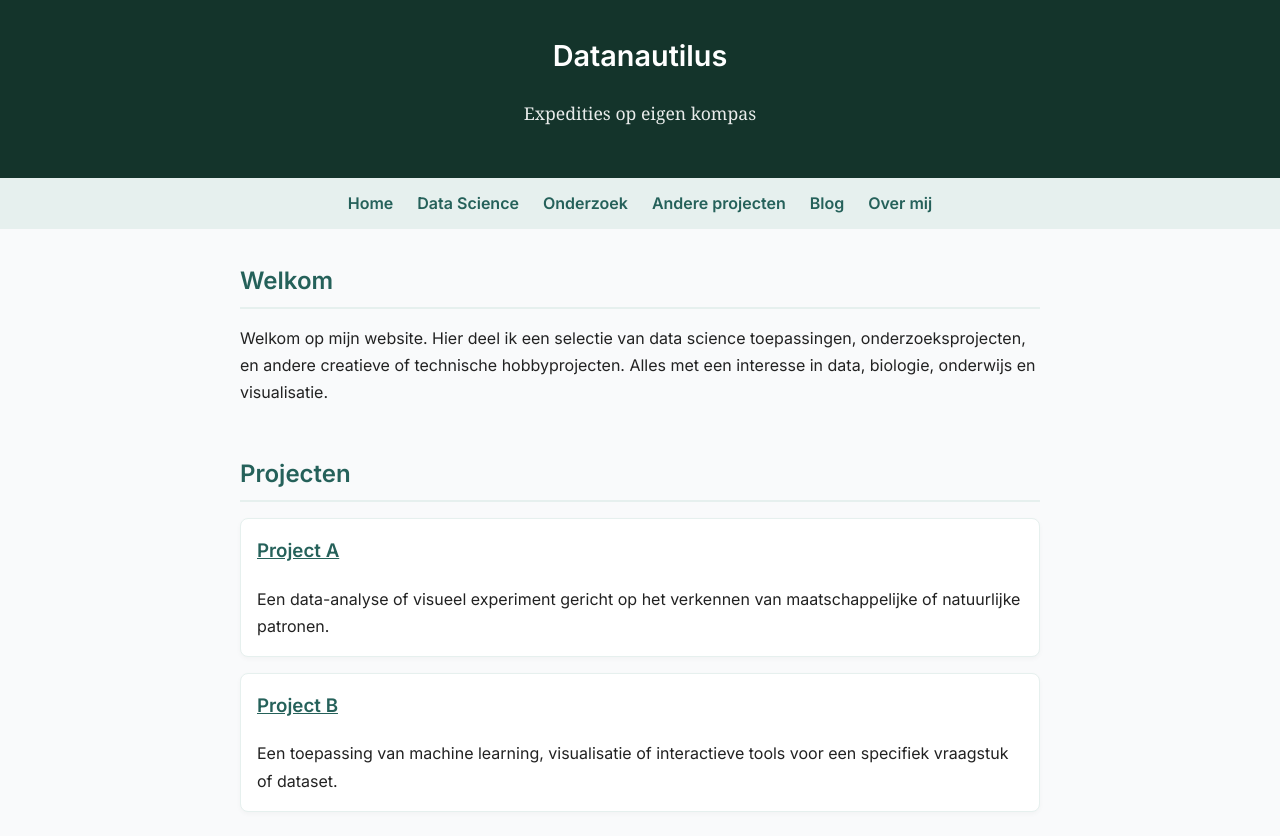
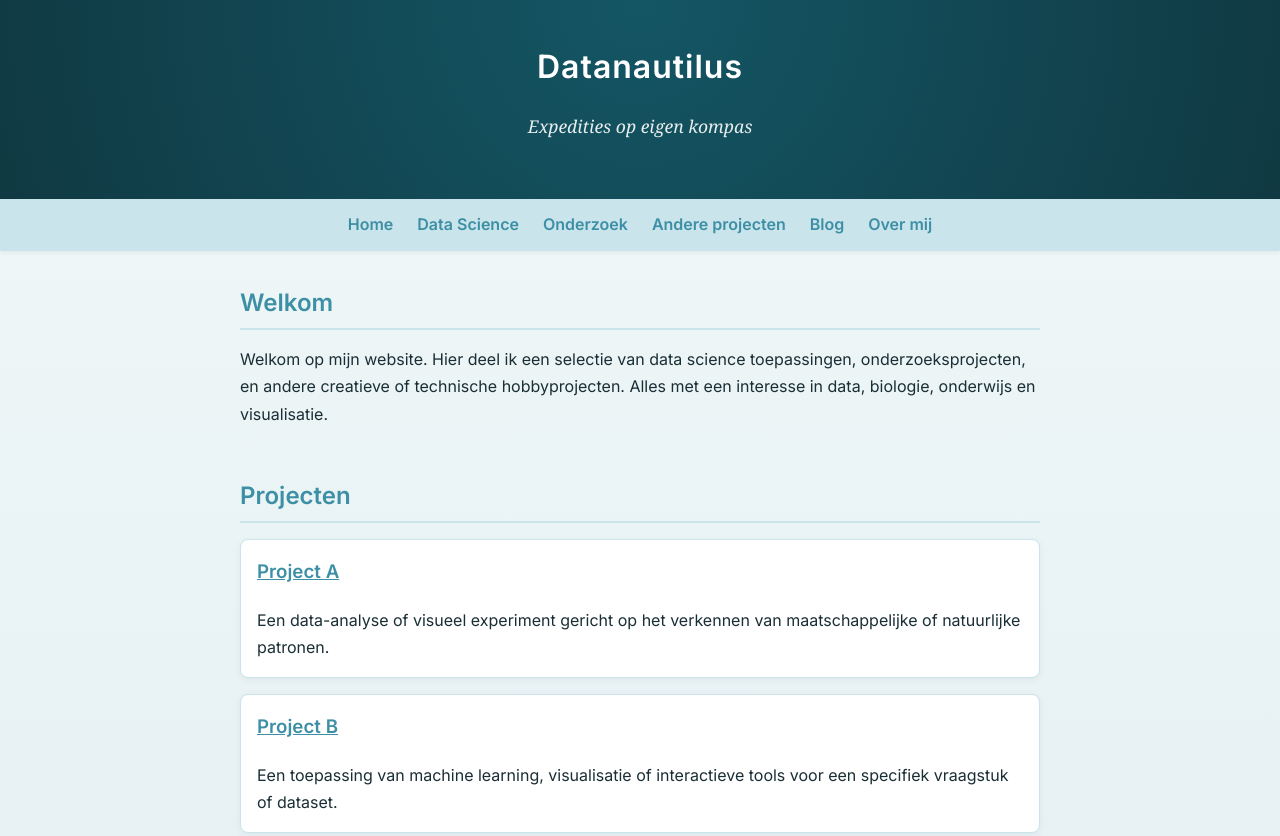
Before and after one commit to jorivdr/jorivanderraadt-website, a plain HTML site: page index.html in a window 1280 px wide. Shown: the top 836 px of the page. Drawn offline with Linux system fonts and the light colour scheme; a web font is replaced by a local one.

Commit message:
Update index.html

```diff
--- a/index.html
+++ b/index.html
@@ -6,11 +6,11 @@
   <link rel="stylesheet" href="https://fonts.googleapis.com/css2?family=Inter:wght@400;600&family=Georgia&display=swap">
   <style>
     :root {
-      --color-bg: #f9fafb;
-      --color-text: #222;
-      --color-accent: #25615a;
-      --color-light: #e6f0ee;
-      --color-header: #14342b;
+      --color-bg: #f0f7f8;
+      --color-text: #1a2e35;
+      --color-accent: #3d8fa5;
+      --color-light: #c9e4ea;
+      --color-header: #103942;
     }body {
   font-family: 'Inter', sans-serif;
   background-color: var(--color-bg);
@@ -18,29 +18,34 @@
   margin: 0;
   padding: 0;
   line-height: 1.7;
+  background-image: linear-gradient(to bottom, #f0f7f8 0%, #e6f1f3 100%);
 }
 
 header {
   background-color: var(--color-header);
   color: white;
-  padding: 2rem 1rem;
+  padding: 2.5rem 1rem;
   text-align: center;
+  background-image: radial-gradient(circle at top center, #145665 0%, #103942 100%);
 }
 
 header h1 {
   margin: 0;
-  font-size: 1.8rem;
+  font-size: 2rem;
+  letter-spacing: 1px;
 }
 
 header p {
   font-family: 'Georgia', serif;
   font-size: 1.1rem;
   opacity: 0.9;
+  font-style: italic;
 }
 
 nav {
   background-color: var(--color-light);
   padding: 0.75rem 0;
+  box-shadow: 0 2px 4px rgba(0, 0, 0, 0.05);
 }
 
 nav ul {
@@ -87,7 +92,7 @@ section h2 {
   padding: 1rem;
   margin-bottom: 1rem;
   background-color: white;
-  box-shadow: 0 2px 5px rgba(0,0,0,0.03);
+  box-shadow: 0 2px 8px rgba(0, 0, 0, 0.05);
 }
 
 .project-card h3 {
@@ -105,6 +110,7 @@ footer {
   text-align: center;
   padding: 1rem;
   margin-top: 3rem;
+  font-size: 0.9rem;
 }
 
 a {
@@ -113,7 +119,7 @@ a {
 }
 
 a:hover {
-  color: #1b4841;
+  color: #2b6f82;
 }
 
   </style>
```
